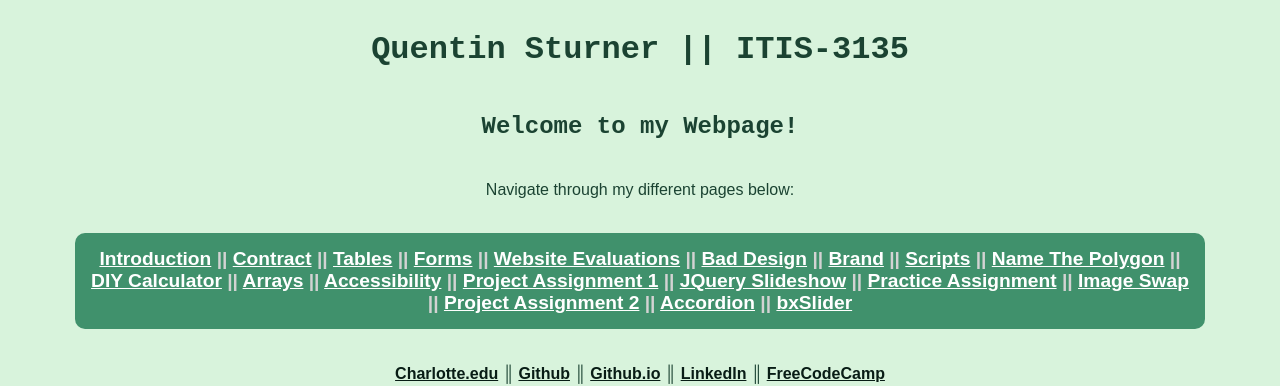
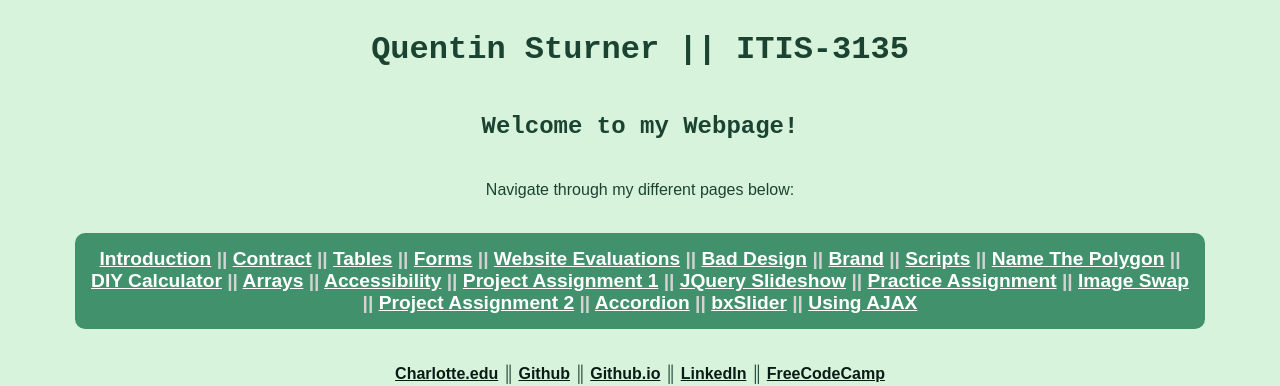
Before and after one commit to QSturnerUNCC/QSturnerUNCC.github.io, a plain HTML site: page itis3135/index.html in a window 1280 px wide. Shown: the top 386 px of the page. Drawn offline with Linux system fonts and the light colour scheme.

Commit message:
Update index.html

```diff
--- a/itis3135/index.html
+++ b/itis3135/index.html
@@ -59,6 +59,8 @@
                 <a class="main-nav-link" href="activities/Sturner-Activity11.html">Accordion</a>
                 ||
                 <a class="main-nav-link" href="activities/Sturner-Activity12.html">bxSlider</a>
+                ||
+                <a class="main-nav-link" href="activities/Sturner-Activity13.html">Using AJAX</a>
             </nav>
         </main>
 
```
